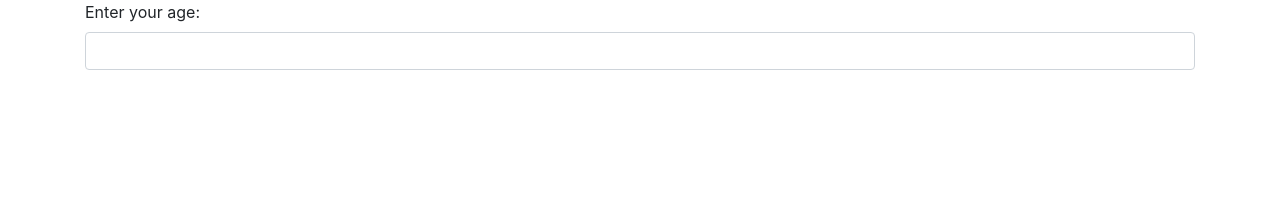
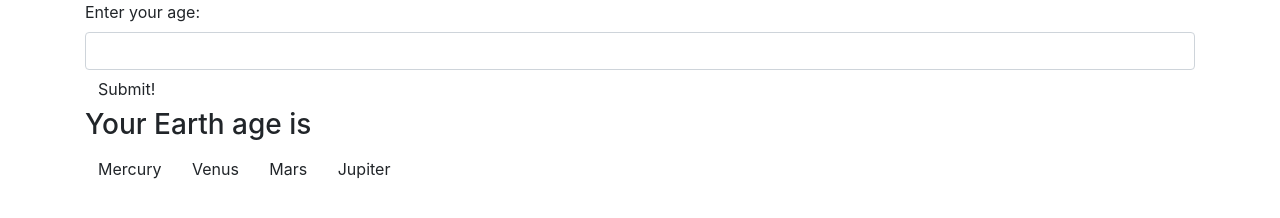
Before and after one commit to JohnNilsOlson/super-galactic-age-calculator, a website built with webpack: page src/index.html in a window 1280 px wide. Built offline with nearby package versions, Linux system fonts and the light colour scheme.

Commit message:
add earth age display and planet buttons

```diff
--- a/src/index.html
+++ b/src/index.html
@@ -9,7 +9,17 @@
       <form id="age">
         <label for="inputted-age">Enter your age:</label>
         <input id="inputted-age" class="form-control" type="number">
+        <button type="submit" class="btn">Submit!</button>
       </form>
+    </div>
+    <div class="flex container">
+      <h3>Your Earth age is <span id="earth-age"></span></h3>
+    </div>
+    <div class="flex container">
+      <button type="button" class="btn">Mercury</button>
+      <button type="button" class="btn">Venus</button>
+      <button type="button" class="btn">Mars</button>
+      <button type="button" class="btn">Jupiter</button>
     </div>
   </body>
 </html>
```
